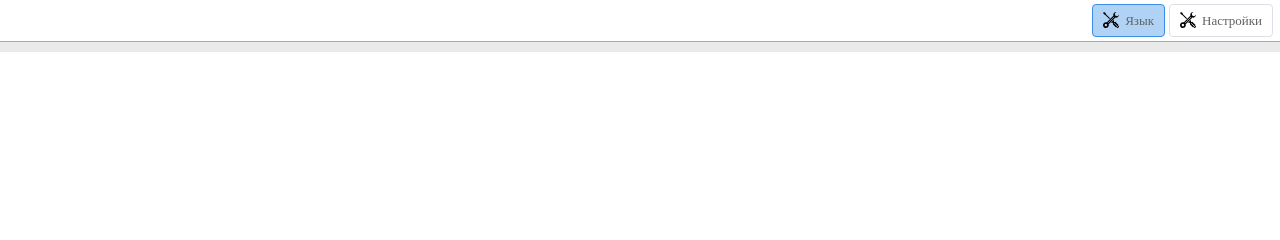
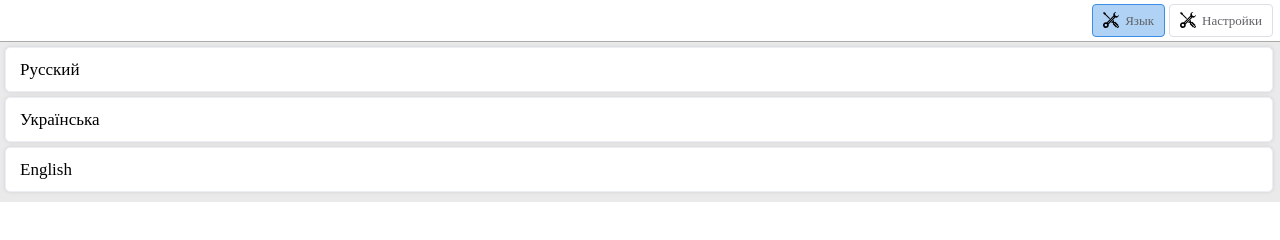
Before and after one commit to VitaliySimkin/tsi-chrome-tools, a website with bundled scripts: page popup/index.htm in a window 1280 px wide. Both pictures are taken after a click on the element "Язык". Built offline with nearby package versions, Linux system fonts and the light colour scheme; some packages are replaced by stand-ins of ours.

Commit message:
feature/html-minor-fix
сделал выбор языка

```diff
--- a/popup/index.htm
+++ b/popup/index.htm
@@ -45,8 +45,10 @@
 			</div>
 		</div>
 		<div v-else-if="mode === NSApp.MODE.LangList">
-			<div v-for="(lang, code) in ">
-
+			<div v-for="(lang, code) in langs" :key="code" class="ns-row-cnt">
+				<div class="ns-feature-prop" @click="setLanguage(lang, $event)">
+					<div class="ns-feature-title">{{lang.caption}}</div>
+				</div>
 			</div>
 		</div>
 	</div>
--- a/popup/popup.js
+++ b/popup/popup.js
@@ -9,9 +9,18 @@ const NSApp = {
 		"LangList": "LangList"
 	},
 	"lang": {
-		"ru": "ru",
-		"ua": "ua",
-		"en": "en"
+		"ru": {
+			"code": "ru",
+			"caption": "Русский"
+		},
+		"ua": {
+			"code": "ua",
+			"caption": "Українська"
+		},
+		"en": {
+			"code": "en",
+			"caption": "English"
+		},
 	},
 	"lczString": {
 		"ru": {
@@ -38,9 +47,10 @@ const NSApp = {
 				return {
 					"NSApp": NSApp,
 					"features": {},
+					"langs": {},
 					"mode": NSApp.MODE.FeatureList,
-					"lang": NSApp.lang.ru,
-					"defLang": NSApp.lang.ru
+					"lang": NSApp.lang.ru.code,
+					"defLang": NSApp.lang.ru.code
 				};
 			},
 			"watch": {},
@@ -64,6 +74,15 @@ const NSApp = {
 						return featDescr;
 					}
 					return featDescr[this.lang] || featDescr[this.defLang] || featDescr[Object.keys(featDescr)[0]] || "";
+				},
+
+				initLanguages() {
+					this.langs = JSON.parse(JSON.stringify(NSApp.lang));
+				},
+
+				setLanguage(lang, event) {
+					const row = this.getRow(event.target);
+					this.lang = lang.code;
 				},
 
 				changeActive(code) {
@@ -95,7 +114,7 @@ const NSApp = {
 				},
 
 				showDescription(feature, event) {
-					let row = this.getRow(event.target);
+					const row = this.getRow(event.target);
 					if (row) {
 						row.scrollIntoViewIfNeeded();
 					}
@@ -131,10 +150,10 @@ const NSApp = {
 			},
 			"computed": {},
 			mounted() {
-				let scope = this;
-				this.initFeatures(function() {
-					scope.initDarkSide();
+				this.initFeatures(() => {
+					this.initDarkSide();
 				});
+				this.initLanguages();
 			}
 		});
 	}
```
